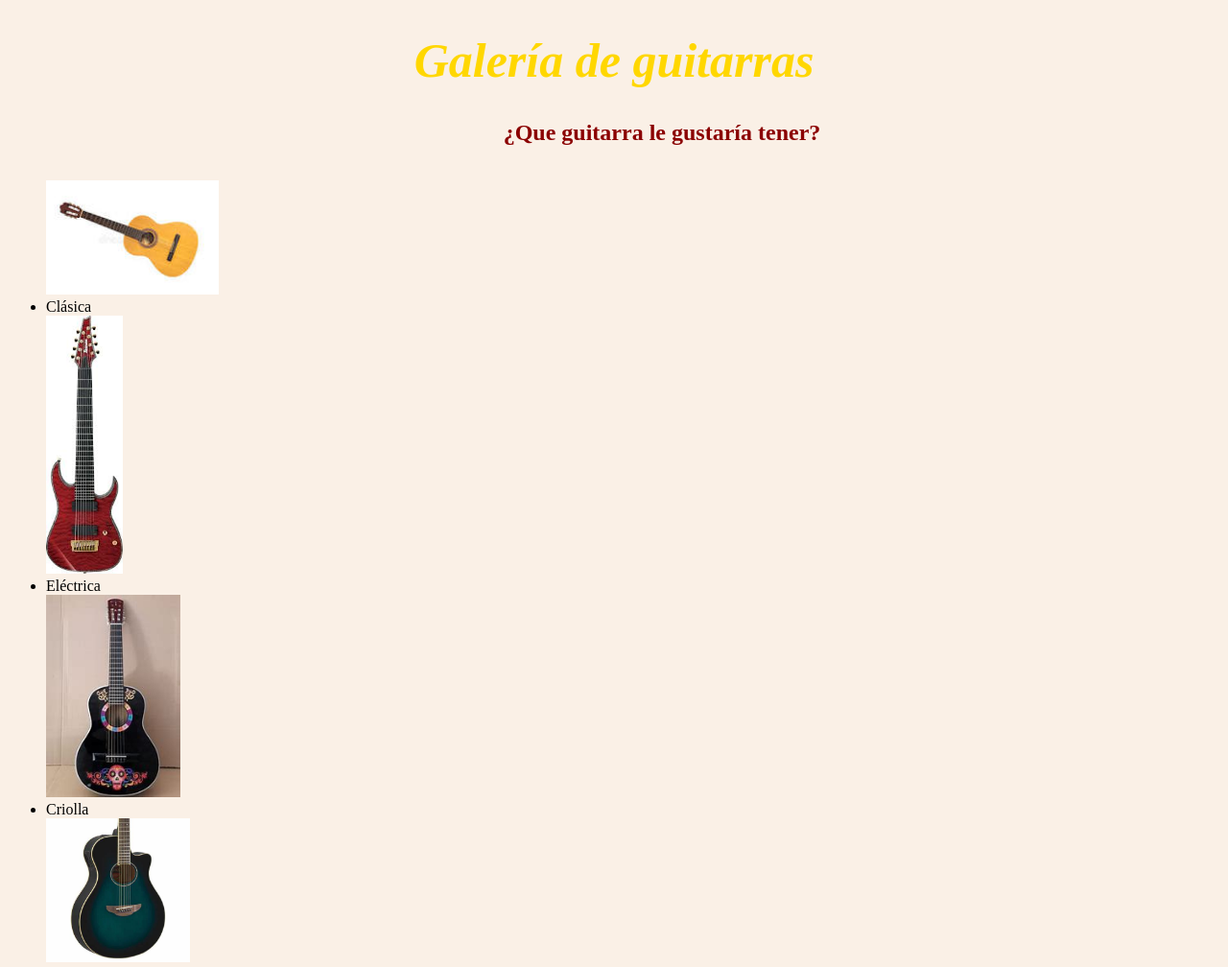
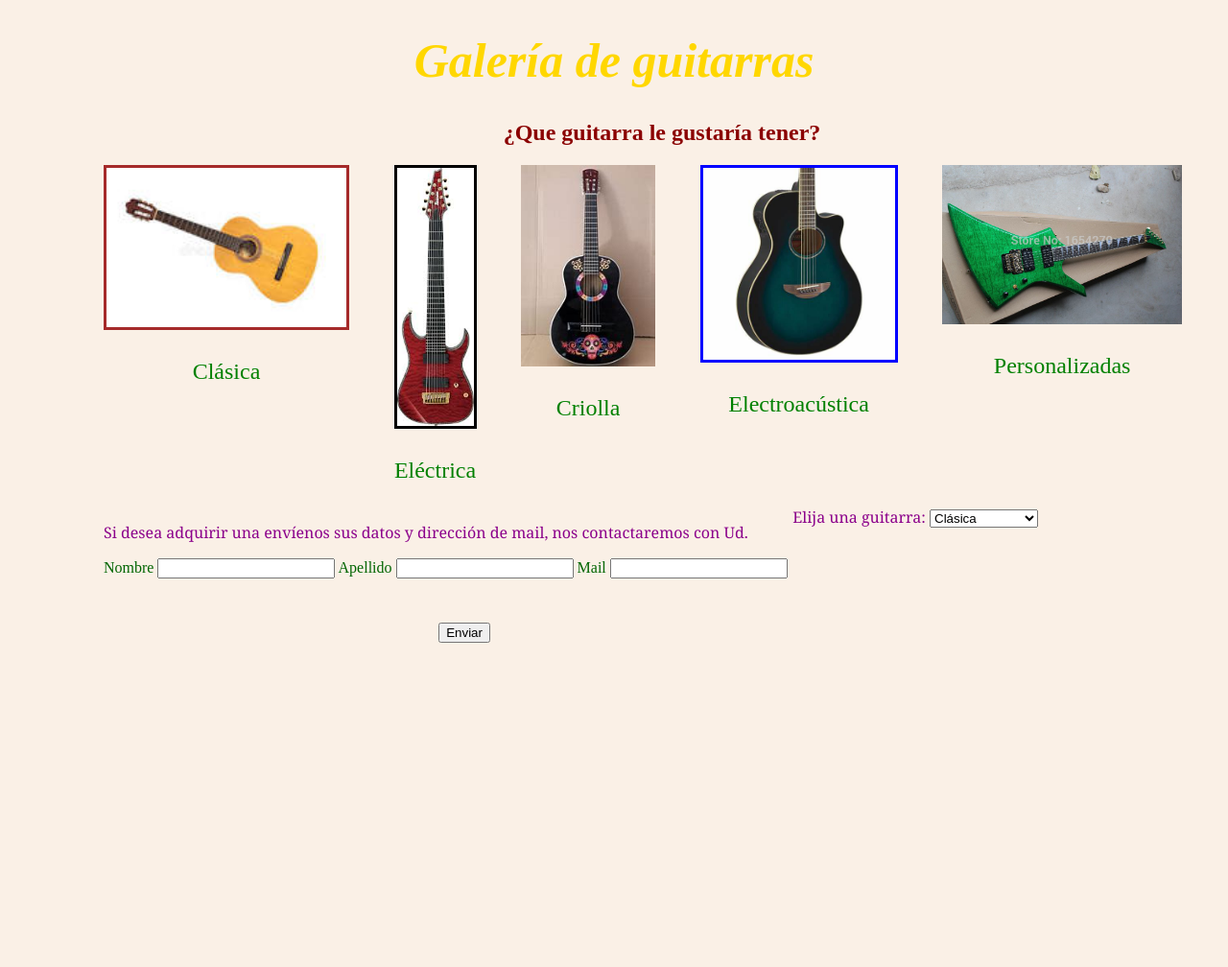
Before and after one commit to dariomayaWeb/dariomayaWeb.gihub.io, a plain HTML site: page Formulario.html in a window 1280 px wide. Shown: the top 1008 px of the page at 96% size. After the commit the page ends 800 px from the top, so only its background shows below. Drawn offline with Linux system fonts and the light colour scheme.

Commit message:
Hasta la próxima

```diff
--- a/Formulario.html
+++ b/Formulario.html
@@ -11,18 +11,70 @@
 <body>
     <h1><em>Galería de guitarras</em></h1>
     <h2>¿Que guitarra le gustaría tener?</h2>
-    <div class="elija">
-        <ul >
-        <img src="guitarraClasica.jpeg" width="180px" heigth="80px">
-        <li>Clásica</li>
-        <img src="guitar2.jpeg" width="80px" heigth="80px">
-        <li>Eléctrica</li>
+    <div  class="elija">
+        <div>
+        <img id="clas" src="guitarraClasica.jpeg" width="250px" heigth="100px">
+        <p>Clásica</p>
+        </div>
+             <div class="espacio">
+            </div>
+        <div>
+        <img id="elec"src="guitar2.jpeg" width="80px" heigth="150px">
+        <p>Eléctrica</p>
+        </div>
+            <div class="espacio">
+            </div>
+        <div>
         <img src="guitCriolla.jpeg" width="140px" heigth="80px">
-        <li>Criolla</li>
-        <img src="guitElectroacus.jpeg" width="150px" heigth="80px">
-        <li>Electroacústica</li>
-        <img src="guitar.jpg" width="180px" heigth="80px">
-        <li>Personalizadas</li>
-        </ul>
+        <p>Criolla</p>
+        </div>
+            <div class="espacio">
+            </div>
+        <div>
+        <img id="acus" src="guitElectroacus.jpeg" width="200px" heigth="100px">
+        <p>Electroacústica</p>
+        </div>
+            <div class="espacio">
+            </div>
+        <div>
+        <img src="guitar.jpg" width="250px" heigth="80px">
+        <p>Personalizadas</p>
+        </div>
     </div>
+<div class="form">
+    <div>
+    <p>Si desea adquirir una envíenos sus datos y dirección de mail, nos contactaremos con Ud. </p>
+    </div>
+    <div class="espacio">
+    </div>
+    <div>
+    <form action="/action_page.php">
+        <label for="guitarras">Elija una guitarra:</label>
+        <select id="guitarras" name="guitarras" >
+            <option selected value="clasica">Clásica</option>
+            <option value="electrica">Eléctrica</option>
+            <option value="criolla">Criolla</option>
+            <option value="electroacustica">Electroacústica</option>
+            <option value="personalizada">Personalizada</option>
+        </select>
+    </div>
+ </div>
+    <div class="mail">
+        <div>
+    <label for="Nombre">Nombre</label>
+    <input type="text" id="Nombre" name="Nombre">
+    <label for="Apellido">Apellido</label>
+    <input type="text" id="Apellido"name="Apellido">
+    <label for="Mail" id="Mail">Mail</label>
+    <input type="text" id="Mail"name="Mail">
+         </div>
+    <div class="espacio">
+    </div>
+        <div class="envio">
+    <input type="submit"value="Enviar">
+        </div>
+    </div>
+    </form>
+
+
 </body>
--- a/style.css
+++ b/style.css
@@ -57,10 +57,10 @@ body {
     margin-left: 300px;
 }*/
 .presencia{
-    margin-left: 300px;
+    margin-left: 200px;
     border-style: solid;
     border-color:limegreen;
-    margin-right: 400px;
+    margin-right: 200px;
 }
 .mariachis{
     margin-left: 150px;
@@ -149,6 +149,55 @@ h5 {
 .luthier{
     margin-left: 400px;
 }
+.inter1{
+    margin-left: 150px;
+    display:flex;
+}
+.inter2{
+    margin-left: 150px;
+    display:flex;
+}
+.inter3{
+    margin-left: 150px;
+    display:flex;
+}
+.refe{
+    margin-left:150px ;
+}
 .elija{
     display:flex;
+    margin-left: 100px;
+    text-align: center;
+    font-family: 'Times New Roman', Times, serif;
+    font-size:150%;
+    color:green
 }
+#clas{
+    border-color: brown;
+    border-style: solid;
+}
+#elec{
+    border-color: black;
+    border-style: solid;
+}
+#acus{
+    border-style: solid;
+    border-color: blue
+}
+.espacio{
+    padding: 2%;
+}
+.form{
+    display:flex;
+    font-family: Georgia, 'Times New Roman', Times, serif;
+    color:darkmagenta;
+    margin-left: 100px;
+}
+.mail{
+    margin-left: 100px;
+    font-family:'Times New Roman', Times, serif;
+    color:darkgreen;
+}
+.envio{
+    margin-left: 30%;
+}
```
Also changed, not shown: Historia de la Guitarra.html (+50 -9 lines), index.html (+1 -1 lines).
